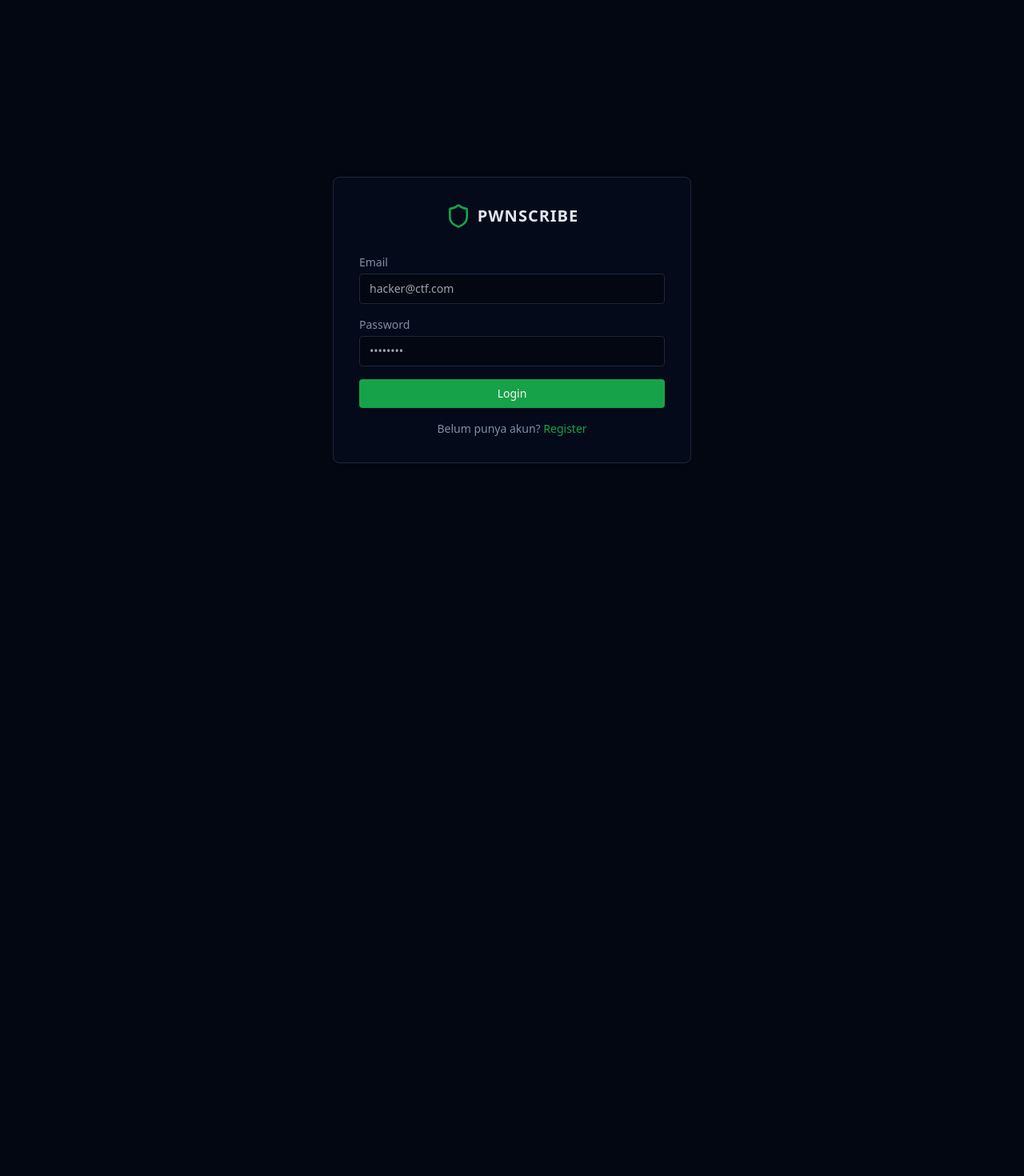
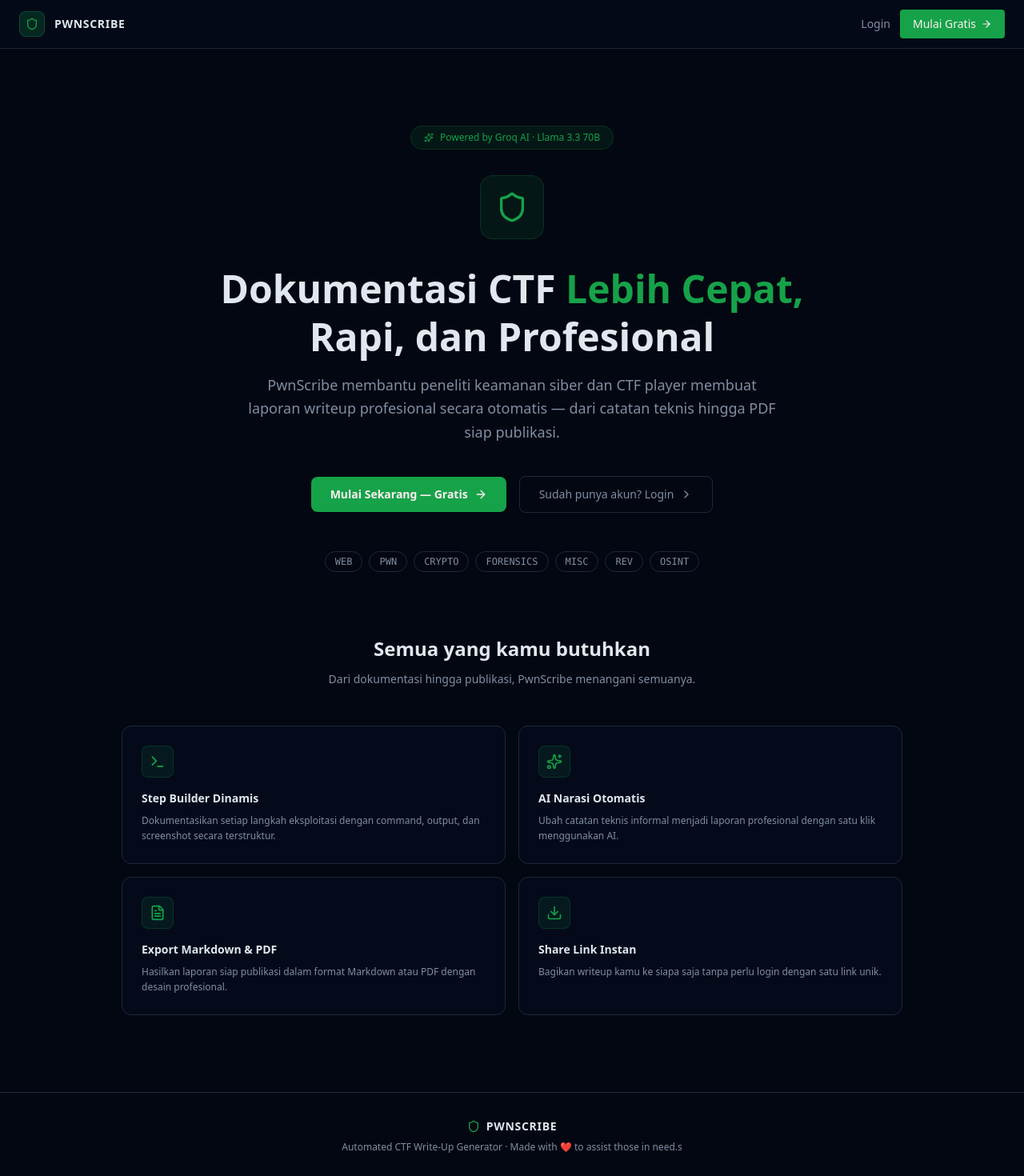
Before and after one commit to GerrardTechs/ctf-writeup-fe, a React (Vite) app: page / in a window 1280 px wide. Before the commit this address led to /login. Shown: the top 1470 px of the page at 80% size. Before the commit the page ends 800 px from the top, so only its background shows below. Built offline with nearby package versions, Linux system fonts and the light colour scheme; no server answers.

Commit message:
add landing page with animations

```diff
--- a/src/main.tsx
+++ b/src/main.tsx
@@ -11,6 +11,7 @@
 import { WriteupDetailPage } from '@/pages/writeup/WriteupDetailPage';
 import { WriteupEditPage } from '@/pages/writeup/WriteupEditPage';
 import { SharePage } from '@/pages/SharePage';
+import { LandingPage } from '@/pages/LandingPage';
 
 
 import './index.css';
@@ -45,7 +46,8 @@
           <ProtectedRoute><WriteupEditPage /></ProtectedRoute>
         } />
         <Route path="/share/:token" element={<SharePage />} />
-        <Route path="*" element={<Navigate to="/dashboard" replace />} />
+        <Route path="/" element={<LandingPage />} />
+<Route path="*" element={<Navigate to="/" replace />} />
       </Routes>
     </BrowserRouter>
   );
--- /dev/null
+++ b/src/pages/LandingPage.tsx
@@ -0,0 +1,234 @@
+import { useEffect, useState } from 'react';
+import { useNavigate } from 'react-router-dom';
+import { Shield, Terminal, FileText, Sparkles, Download, ArrowRight, ChevronRight } from 'lucide-react';
+
+const features = [
+  {
+    icon: Terminal,
+    title: 'Step Builder Dinamis',
+    desc: 'Dokumentasikan setiap langkah eksploitasi dengan command, output, dan screenshot secara terstruktur.',
+  },
+  {
+    icon: Sparkles,
+    title: 'AI Narasi Otomatis',
+    desc: 'Ubah catatan teknis informal menjadi laporan profesional dengan satu klik menggunakan AI.',
+  },
+  {
+    icon: FileText,
+    title: 'Export Markdown & PDF',
+    desc: 'Hasilkan laporan siap publikasi dalam format Markdown atau PDF dengan desain profesional.',
+  },
+  {
+    icon: Download,
+    title: 'Share Link Instan',
+    desc: 'Bagikan writeup kamu ke siapa saja tanpa perlu login dengan satu link unik.',
+  },
+];
+
+const categories = ['WEB', 'PWN', 'CRYPTO', 'FORENSICS', 'MISC', 'REV', 'OSINT'];
+
+export function LandingPage() {
+  const navigate = useNavigate();
+  const [visible, setVisible] = useState(false);
+  const [featVisible, setFeatVisible] = useState(false);
+
+  useEffect(() => {
+    // Hero animation
+    const t1 = setTimeout(() => setVisible(true), 100);
+    // Features animation
+    const t2 = setTimeout(() => setFeatVisible(true), 600);
+    return () => { clearTimeout(t1); clearTimeout(t2); };
+  }, []);
+
+  return (
+    <div className="min-h-screen bg-background text-foreground overflow-x-hidden">
+
+      {/* ── NAVBAR ─────────────────────────────────────────── */}
+      <nav
+        className="border-b border-border bg-card/80 backdrop-blur-sm px-6 py-3 flex items-center justify-between sticky top-0 z-50"
+        style={{
+          opacity: visible ? 1 : 0,
+          transform: visible ? 'translateY(0)' : 'translateY(-16px)',
+          transition: 'opacity 0.5s ease, transform 0.5s ease',
+        }}
+      >
+        <div className="flex items-center gap-3">
+          {/* Logo placeholder */}
+          <div className="w-8 h-8 rounded-lg bg-primary/20 border border-primary/30 flex items-center justify-center overflow-hidden">
+            {/* Ganti <Shield> dengan <img src="/logo.png" className="w-full h-full object-cover" /> */}
+            <Shield className="w-4 h-4 text-primary" />
+          </div>
+          <span className="font-bold tracking-wider text-sm uppercase text-foreground">
+            PwnScribe
+          </span>
+        </div>
+        <div className="flex items-center gap-3">
+          <button
+            onClick={() => navigate('/login')}
+            className="text-sm text-muted-foreground hover:text-foreground transition-colors"
+          >
+            Login
+          </button>
+          <button
+            onClick={() => navigate('/register')}
+            className="flex items-center gap-1.5 bg-primary text-primary-foreground px-4 py-2 rounded text-sm font-medium hover:opacity-90 transition-opacity"
+          >
+            Mulai Gratis
+            <ArrowRight className="w-3.5 h-3.5" />
+          </button>
+        </div>
+      </nav>
+
+      {/* ── HERO ───────────────────────────────────────────── */}
+      <section className="max-w-5xl mx-auto px-6 pt-24 pb-20 text-center">
+
+        {/* Badge */}
+        <div
+          className="inline-flex items-center gap-2 bg-primary/10 border border-primary/20 rounded-full px-4 py-1.5 text-xs text-primary font-medium mb-8"
+          style={{
+            opacity: visible ? 1 : 0,
+            transform: visible ? 'translateY(0)' : 'translateY(20px)',
+            transition: 'opacity 0.6s ease 0.1s, transform 0.6s ease 0.1s',
+          }}
+        >
+          <Sparkles className="w-3 h-3" />
+          Powered by Groq AI · Llama 3.3 70B
+        </div>
+
+        {/* Logo besar — placeholder */}
+        <div
+          className="w-20 h-20 rounded-2xl bg-primary/10 border border-primary/20 flex items-center justify-center mx-auto mb-8 overflow-hidden"
+          style={{
+            opacity: visible ? 1 : 0,
+            transform: visible ? 'scale(1)' : 'scale(0.8)',
+            transition: 'opacity 0.6s ease 0.2s, transform 0.6s ease 0.2s',
+          }}
+        >
+          {/* Ganti dengan logo kamu: <img src="/logo.png" className="w-full h-full object-cover" /> */}
+          <Shield className="w-10 h-10 text-primary" />
+        </div>
+
+        {/* Headline */}
+        <h1
+          className="text-5xl font-bold text-foreground mb-4 leading-tight"
+          style={{
+            opacity: visible ? 1 : 0,
+            transform: visible ? 'translateY(0)' : 'translateY(24px)',
+            transition: 'opacity 0.6s ease 0.3s, transform 0.6s ease 0.3s',
+          }}
+        >
+          Dokumentasi CTF{' '}
+          <span className="text-primary">Lebih Cepat,</span>
+          <br />
+          Rapi, dan Profesional
+        </h1>
+
+        {/* Subheadline */}
+        <p
+          className="text-lg text-muted-foreground max-w-2xl mx-auto mb-10 leading-relaxed"
+          style={{
+            opacity: visible ? 1 : 0,
+            transform: visible ? 'translateY(0)' : 'translateY(24px)',
+            transition: 'opacity 0.6s ease 0.4s, transform 0.6s ease 0.4s',
+          }}
+        >
+          PwnScribe membantu peneliti keamanan siber dan CTF player membuat laporan
+          writeup profesional secara otomatis — dari catatan teknis hingga PDF siap publikasi.
+        </p>
+
+        {/* CTA buttons */}
+        <div
+          className="flex items-center justify-center gap-4 flex-wrap"
+          style={{
+            opacity: visible ? 1 : 0,
+            transform: visible ? 'translateY(0)' : 'translateY(24px)',
+            transition: 'opacity 0.6s ease 0.5s, transform 0.6s ease 0.5s',
+          }}
+        >
+          <button
+            onClick={() => navigate('/register')}
+            className="flex items-center gap-2 bg-primary text-primary-foreground px-6 py-3 rounded-lg text-sm font-semibold hover:opacity-90 transition-opacity"
+          >
+            Mulai Sekarang — Gratis
+            <ArrowRight className="w-4 h-4" />
+          </button>
+          <button
+            onClick={() => navigate('/login')}
+            className="flex items-center gap-2 border border-border text-muted-foreground px-6 py-3 rounded-lg text-sm hover:text-foreground hover:border-primary/50 transition-colors"
+          >
+            Sudah punya akun? Login
+            <ChevronRight className="w-4 h-4" />
+          </button>
+        </div>
+
+        {/* Category pills */}
+        <div
+          className="flex items-center justify-center gap-2 flex-wrap mt-12"
+          style={{
+            opacity: visible ? 1 : 0,
+            transition: 'opacity 0.8s ease 0.7s',
+          }}
+        >
+          {categories.map((cat) => (
+            <span
+              key={cat}
+              className="text-xs px-3 py-1 rounded-full border border-border text-muted-foreground font-mono"
+            >
+              {cat}
+            </span>
+          ))}
+        </div>
+      </section>
+
+      {/* ── FEATURES ───────────────────────────────────────── */}
+      <section className="max-w-5xl mx-auto px-6 pb-24">
+        <div
+          className="text-center mb-12"
+          style={{
+            opacity: featVisible ? 1 : 0,
+            transform: featVisible ? 'translateY(0)' : 'translateY(24px)',
+            transition: 'opacity 0.6s ease, transform 0.6s ease',
+          }}
+        >
+          <h2 className="text-2xl font-bold text-foreground mb-3">
+            Semua yang kamu butuhkan
+          </h2>
+          <p className="text-muted-foreground text-sm">
+            Dari dokumentasi hingga publikasi, PwnScribe menangani semuanya.
+          </p>
+        </div>
+
+        <div className="grid grid-cols-1 md:grid-cols-2 gap-4">
+          {features.map((f, i) => (
+            <div
+              key={f.title}
+              className="bg-card border border-border rounded-xl p-6 hover:border-primary/40 transition-colors group"
+              style={{
+                opacity: featVisible ? 1 : 0,
+                transform: featVisible ? 'translateY(0)' : 'translateY(32px)',
+                transition: `opacity 0.5s ease ${0.1 * i}s, transform 0.5s ease ${0.1 * i}s`,
+              }}
+            >
+              <div className="w-10 h-10 rounded-lg bg-primary/10 border border-primary/20 flex items-center justify-center mb-4 group-hover:bg-primary/20 transition-colors">
+                <f.icon className="w-5 h-5 text-primary" />
+              </div>
+              <h3 className="font-semibold text-foreground mb-2 text-sm">{f.title}</h3>
+              <p className="text-muted-foreground text-xs leading-relaxed">{f.desc}</p>
+            </div>
+          ))}
+        </div>
+      </section>
+
+      {/* ── FOOTER ─────────────────────────────────────────── */}
+      <footer className="border-t border-border py-8 text-center">
+        <div className="flex items-center justify-center gap-2 mb-2">
+          <Shield className="w-4 h-4 text-primary" />
+          <span className="text-sm font-bold text-foreground tracking-wider uppercase">PwnScribe</span>
+        </div>
+        <p className="text-xs text-muted-foreground">
+          Automated CTF Write-Up Generator · Made with ❤️ to assist those in need.s
+        </p>
+      </footer>
+    </div>
+  );
+}
```
